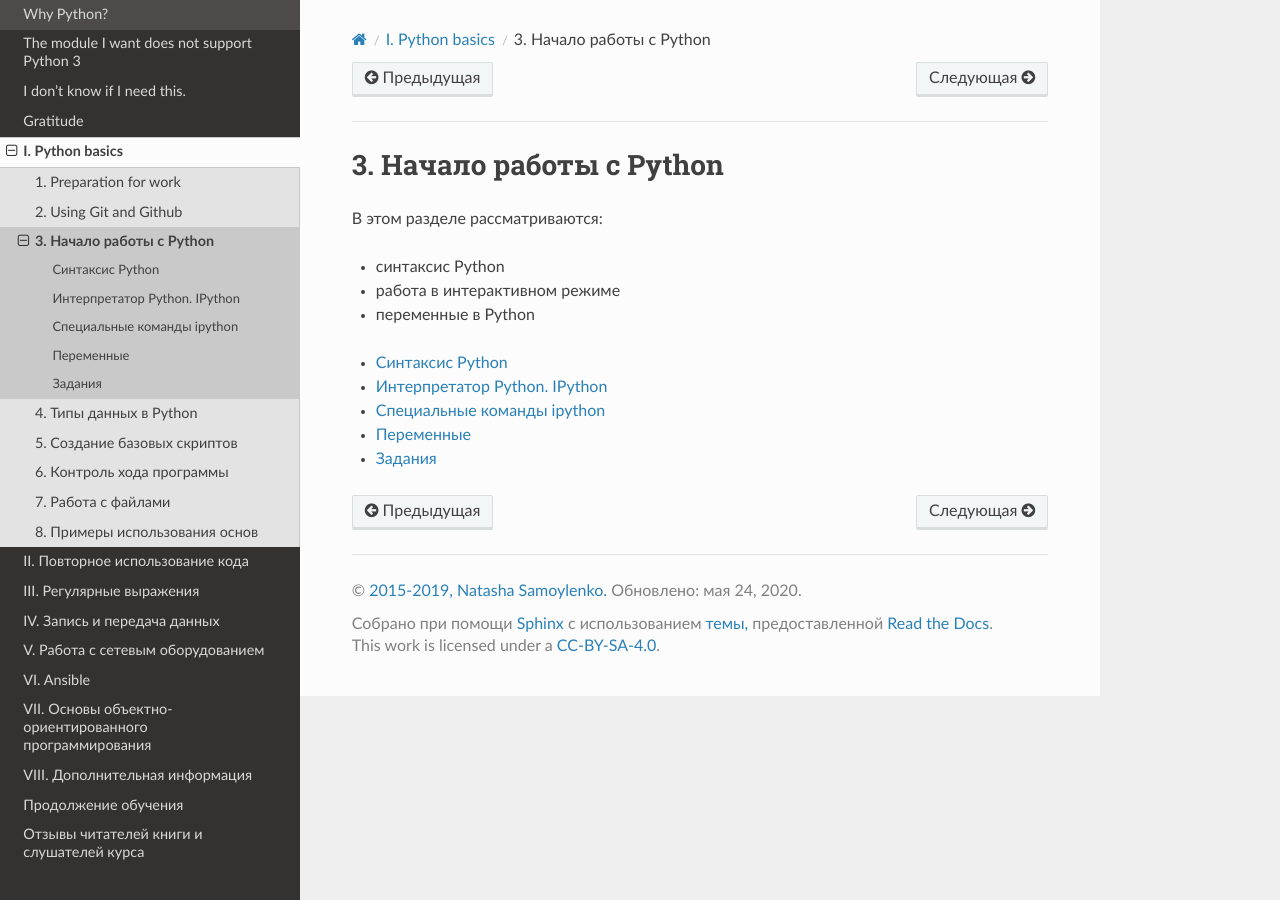
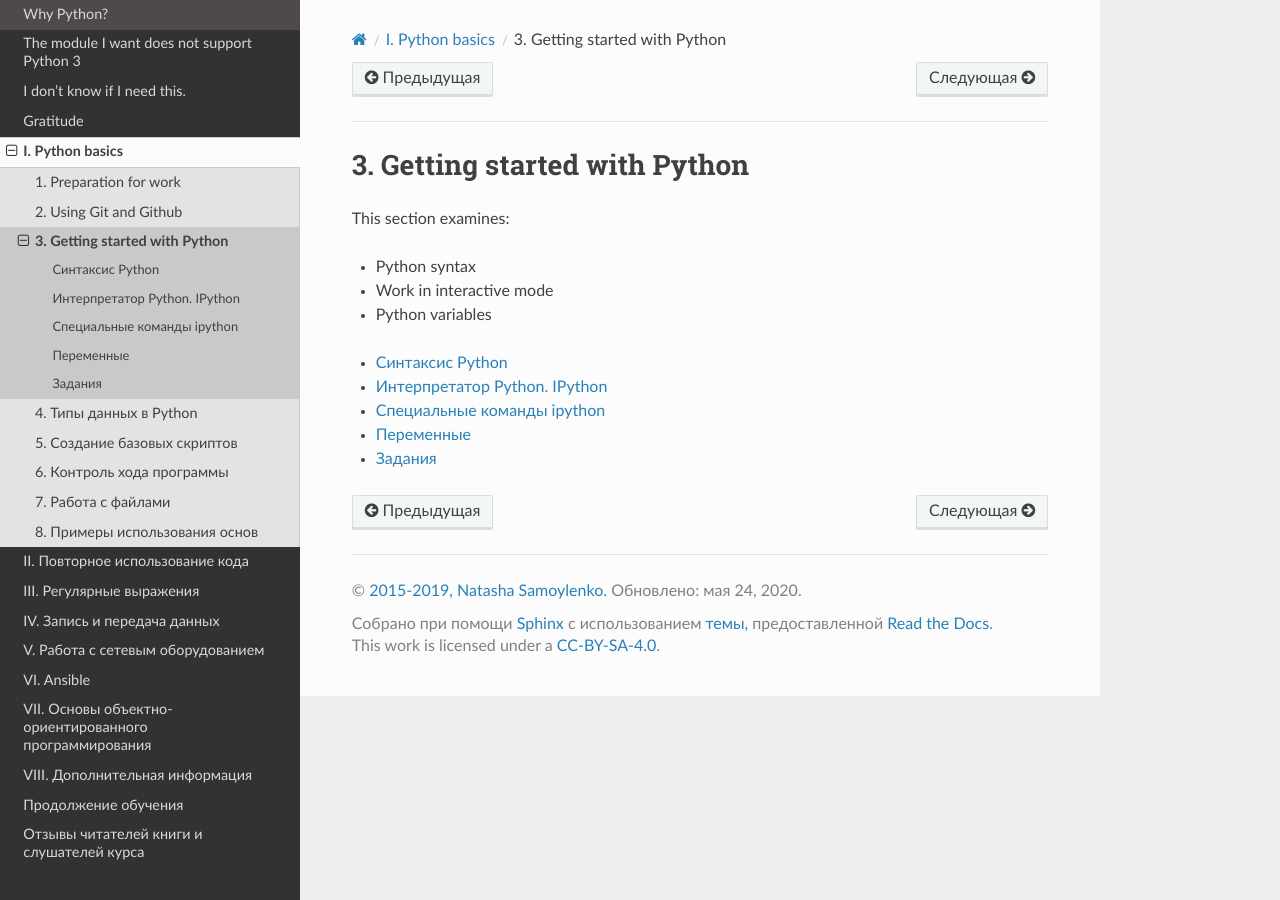
Before and after one commit to Aidar5/nattoeng, a Sphinx documentation site: the page built from docs/source/book/03_start/index.rst, in a window 1280 px wide. Built offline with Sphinx 7.4.7 and the Read the Docs theme 2.0.0, drawn with Linux system fonts in a browser that asks for light colours; pages that are not in the unit, such as notebooks, are missing from menus.

Commit message:
Update index.rst

```diff
--- a/docs/source/book/03_start/index.rst
+++ b/docs/source/book/03_start/index.rst
@@ -4,15 +4,15 @@
 
 .. _start_index:
 
-3. Начало работы с Python
+3. Getting started with Python
 ============================
 
 
-В этом разделе рассматриваются:
+This section examines:
 
--  синтаксис Python
--  работа в интерактивном режиме
--  переменные в Python
+-  Python syntax
+-  Work in interactive mode
+-  Python variables
 
 
 .. toctree::
```
